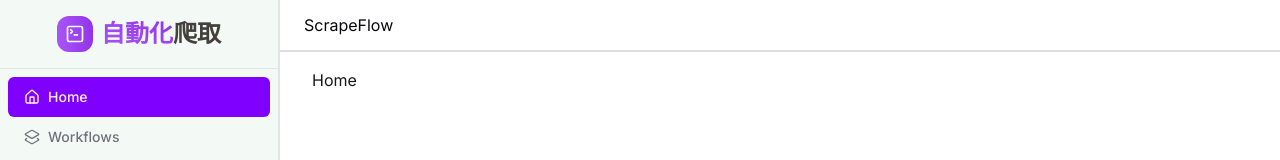
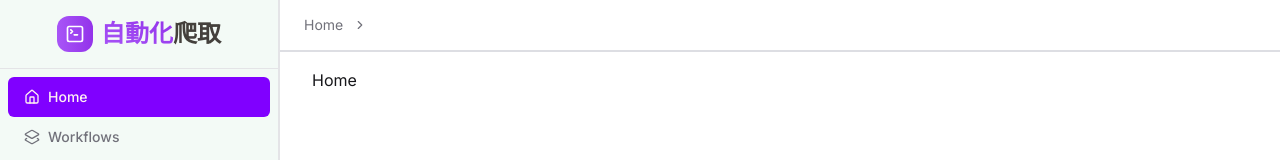
Before and after one commit to Vic428-human/scrape-flow, a Next.js app: page / in a window 1280 px wide. Shown: the top 160 px of the page. Built offline with nearby package versions, Linux system fonts and the light colour scheme.

Commit message:
Displays the path to the current resource using a hierarchy of links.

```diff
--- a/app/(dashboard)/layout.tsx
+++ b/app/(dashboard)/layout.tsx
@@ -1,3 +1,4 @@
+import BreadcrumbHeader from "@/components/BreadcrumbHeader";
 import DesktopSidebar from "@/components/Sidebar";
 import { Separator } from "@/components/ui/separator";
 import React from "react";
@@ -15,7 +16,7 @@ function layout({ children }: { children: React.ReactNode }) {
         {/* items-center = align-items，記「項目（item）在副軸上居中」，預設是「垂直居中」。 */}
         {/* 把 flex 方向換成 flex-col，兩者的作用方向也會交換（justify 變成垂直，items 變成水平） */}
         <header className="flex items-center justify-between px-6 py-4 h-[50px] container">
-          ScrapeFlow
+          <BreadcrumbHeader />
         </header>
         {/* 預設值的線沒有出來，所以直接覆蓋ㄋ => https://github.com/shadcn-ui/ui/issues/4818 */}
         <Separator className="border border-gray-300/40" />
--- /dev/null
+++ b/components/BreadcrumbHeader.tsx
@@ -0,0 +1,36 @@
+"use client";
+import { usePathname } from "next/navigation";
+import {
+  Breadcrumb,
+  BreadcrumbEllipsis,
+  BreadcrumbItem,
+  BreadcrumbLink,
+  BreadcrumbList,
+  BreadcrumbPage,
+  BreadcrumbSeparator,
+} from "@/components/ui/breadcrumb"; // Displays the path to the current resource using a hierarchy of links.
+import Link from "next/link";
+const BreadcrumbHeader = () => {
+  const pathName = usePathname();
+  // "/users/123/edit" => ["users", "123", "edit"]
+  // "/about" => ["about"]
+  const paths = pathName === "/" ? [""] : pathName.split("/");
+  return (
+    <div className="flex items-center flex-start">
+      <Breadcrumb>
+        <BreadcrumbList>
+          {paths.map((path, index) => (
+            <BreadcrumbItem key={index}>
+              <BreadcrumbLink asChild className="capitalize">
+                <Link href={`/${path}`}>{path === "" ? "Home" : path} </Link>
+              </BreadcrumbLink>
+            </BreadcrumbItem>
+          ))}
+          <BreadcrumbSeparator />
+        </BreadcrumbList>
+      </Breadcrumb>
+    </div>
+  );
+};
+
+export default BreadcrumbHeader;
```
